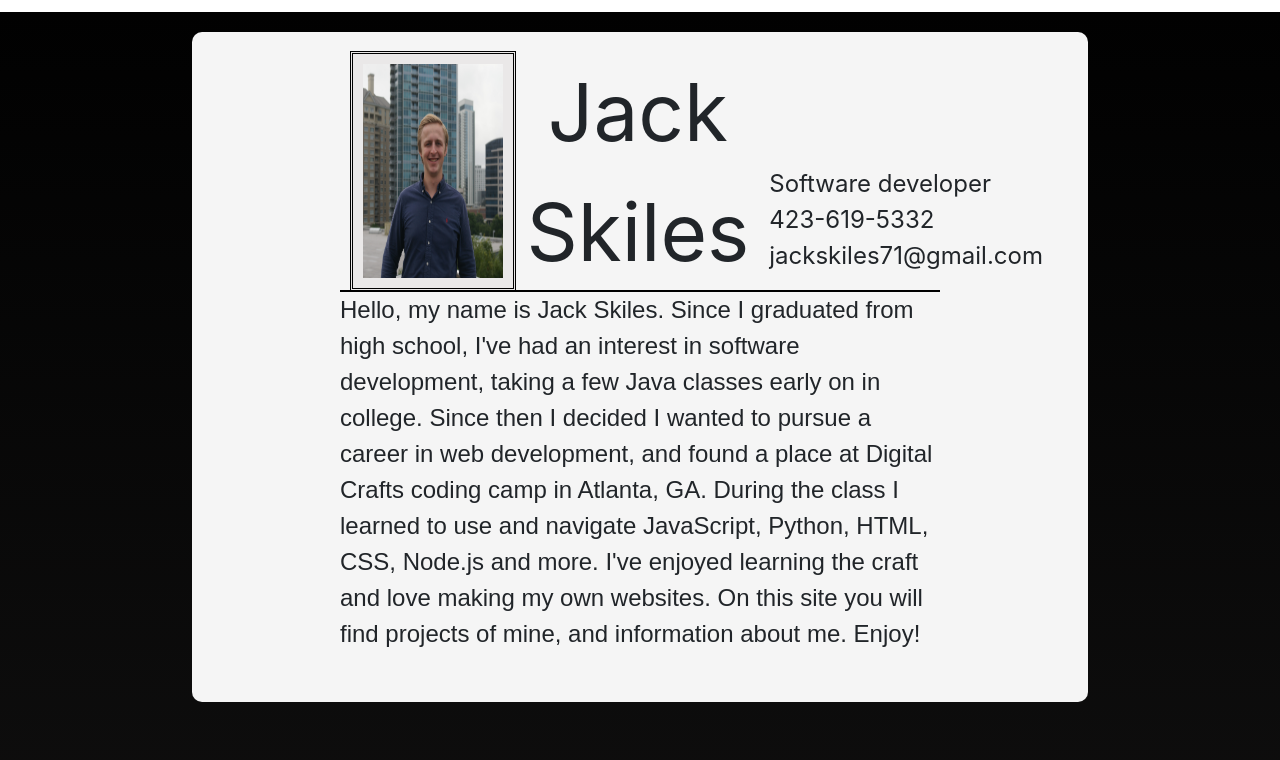
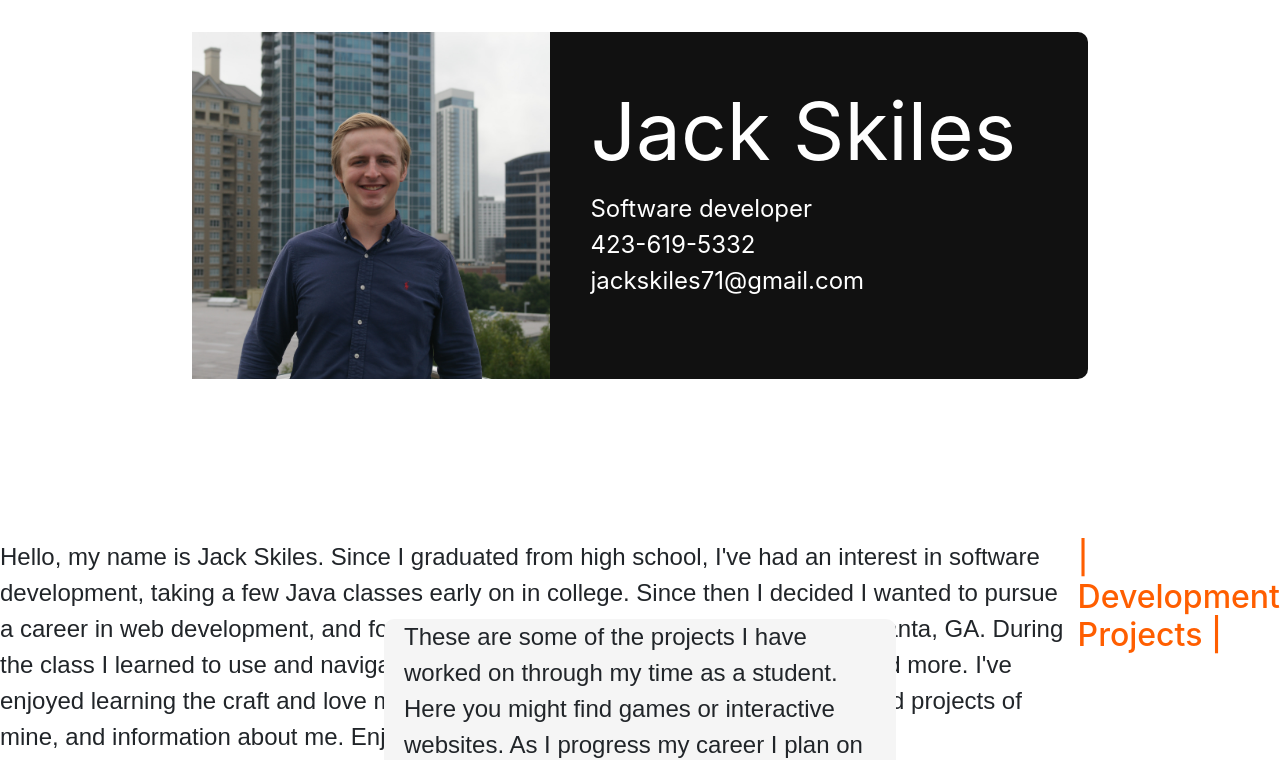
Before and after one commit to JackSkiles/portfolio, a plain HTML site: page index.html in a window 1280 px wide. Shown: the part 50-810 px from the top of the page. Drawn offline with nearby package versions, Linux system fonts and the light colour scheme.

Commit message:
updated css

```diff
--- a/index.html
+++ b/index.html
@@ -7,6 +7,7 @@
     <link rel="stylesheet" href="https://cdn.rawgit.com/konpa/devicon/df6431e323547add1b4cf45992913f15286456d3/devicon.min.css">
     <link rel="stylesheet" href="https://stackpath.bootstrapcdn.com/bootstrap/4.5.0/css/bootstrap.min.css" integrity="sha384-9aIt2nRpC12Uk9gS9baDl411NQApFmC26EwAOH8WgZl5MYYxFfc+NcPb1dKGj7Sk" crossorigin="anonymous">
     <link rel="stylesheet" href="style.css">
+
 </head>
 <body>
     <div>
@@ -29,32 +30,29 @@
     <div></div>
     <div class="big-container">
         <div id="information">
+            <img src="profilepic - Copy.jpg" id="profile-pic">
             <div id="container">
                 <div class="profile2">
-                    <div id="pic-container"><img src="profilepic - Copy.jpg" id="profile-pic"></div>
                     <div class="column">
-                        <div class="name">Jack</div>
-                        <div class="name">Skiles</div>
-                    </div>
-                    <div class="column" id="info">
+                        <p class="name">Jack Skiles</p>
                         <p id="contact">Software developer</p>
                         <p id="contact">423-619-5332</p>
                         <p id="contact">jackskiles71@gmail.com</p>
                         <p></p>
                     </div>
                 </div>
-                <div id="text-container1">
-                    <p id="text">Hello, my name is Jack Skiles. Since I graduated from high school, I've had an interest in software development,
-                        taking a few Java classes early on in college. Since then I decided I wanted to pursue a career in web development,
-                        and found a place at Digital Crafts coding camp in Atlanta, GA. During the class I learned to use and navigate JavaScript,
-                        Python, HTML, CSS, Node.js and more. I've enjoyed learning the craft and love making my own websites. On this site you will find projects of mine,
-                        and information about me. Enjoy!
-                    </p>
-                </div>
             </div>
         </div>
     </div>
     <div class="white-space">
+        <div id="text-container1">
+            <p id="text">Hello, my name is Jack Skiles. Since I graduated from high school, I've had an interest in software development,
+                taking a few Java classes early on in college. Since then I decided I wanted to pursue a career in web development,
+                and found a place at Digital Crafts coding camp in Atlanta, GA. During the class I learned to use and navigate JavaScript,
+                Python, HTML, CSS, Node.js and more. I've enjoyed learning the craft and love making my own websites. On this site you will find projects of mine,
+                and information about me. Enjoy!
+            </p>
+        </div>
         <h2 class="header2">| Development Projects |</h2>
     </div>
     <div class="big-container" id="programs1">
--- a/style.css
+++ b/style.css
@@ -1,7 +1,4 @@
 
-body {
-    background-image: linear-gradient(rgba(0, 0, 0), rgb(82, 80, 80));
-}
 
 .header {
     display: flex;
@@ -70,18 +67,14 @@ body {
     display: flex;
     justify-content: flex-start;
     align-items: center;
-    background-color: whitesmoke;
-    border-bottom: 2px solid black;
+    background-color: #111111;
     height: 30vh;
     width: 100%;
 }
 
 #profile-pic {
-    height: 30vh;
-    width: 13vw;
-    padding: 10px;
-    margin: 10px;
-    border: double black 3px;
+    height: 100%;
+    width: 40%;
     background-color: rgba(233, 231, 231, 0.863);
 }
 
@@ -91,7 +84,7 @@ body {
     font-size: 20px;
     width: 70vw;
     border-radius: 10px;
-    background-color: whitesmoke;
+    background-color: #111111;
 }
 
 .big-container {
@@ -128,7 +121,6 @@ body {
 
 #container {
     display: flex;
-    flex-direction: column;
     align-items: center;
     width: 50vw;
     padding: 20px 20px 50px 20px;
@@ -169,7 +161,7 @@ input[type=text], select, textarea {
 .column {
     display: flex;
     flex-direction: column;
-    align-items: center;
+    align-items: flex-start;
     justify-content: space-around;
     height: 100%;
 }
@@ -184,6 +176,7 @@ h2 {
 #contact {
     margin: 0px 0px 0px 20px;
     font-size: 3vh;
+    color: white;
 }
 
 #info {
@@ -201,6 +194,8 @@ h2 {
 .name {
     display: flex;
     font-size: 9vh;
+    margin: 0px 0px 0px 20px;
+    color: white;
 }
 
 #pic {
```
